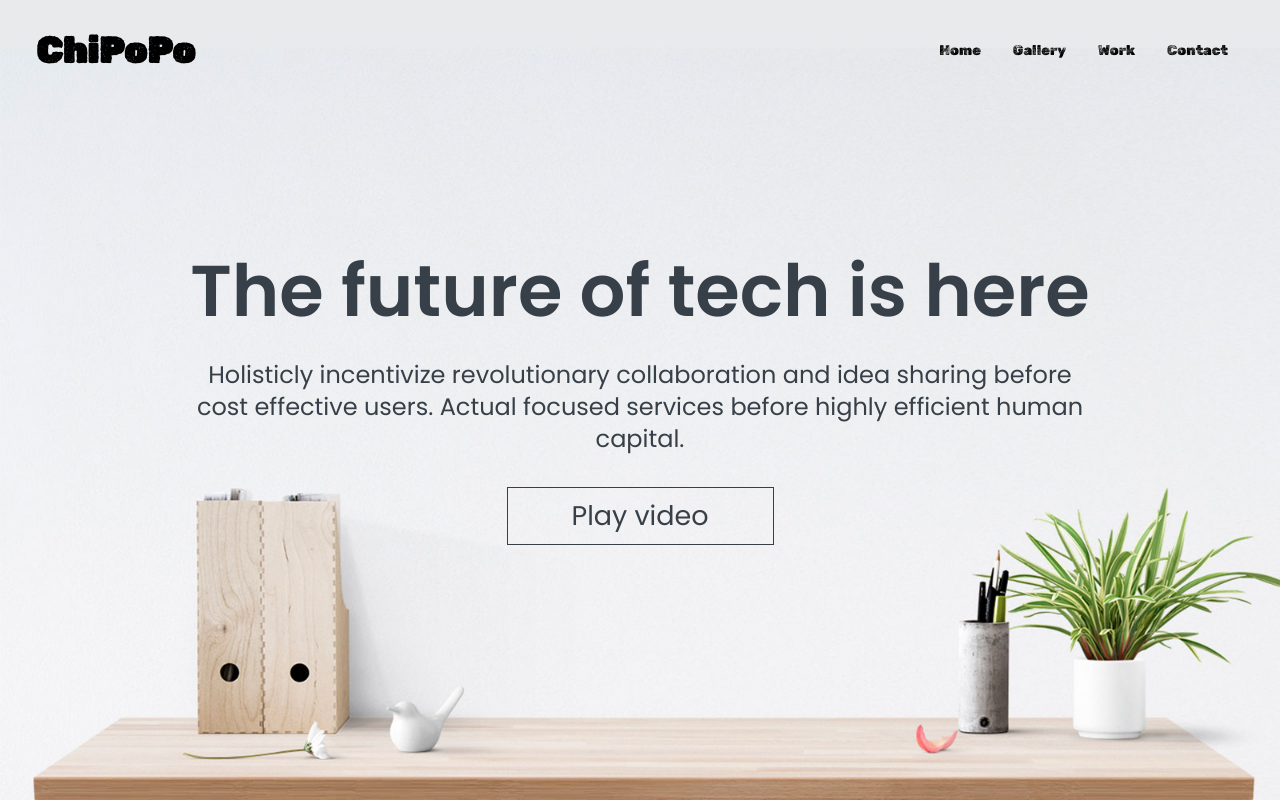
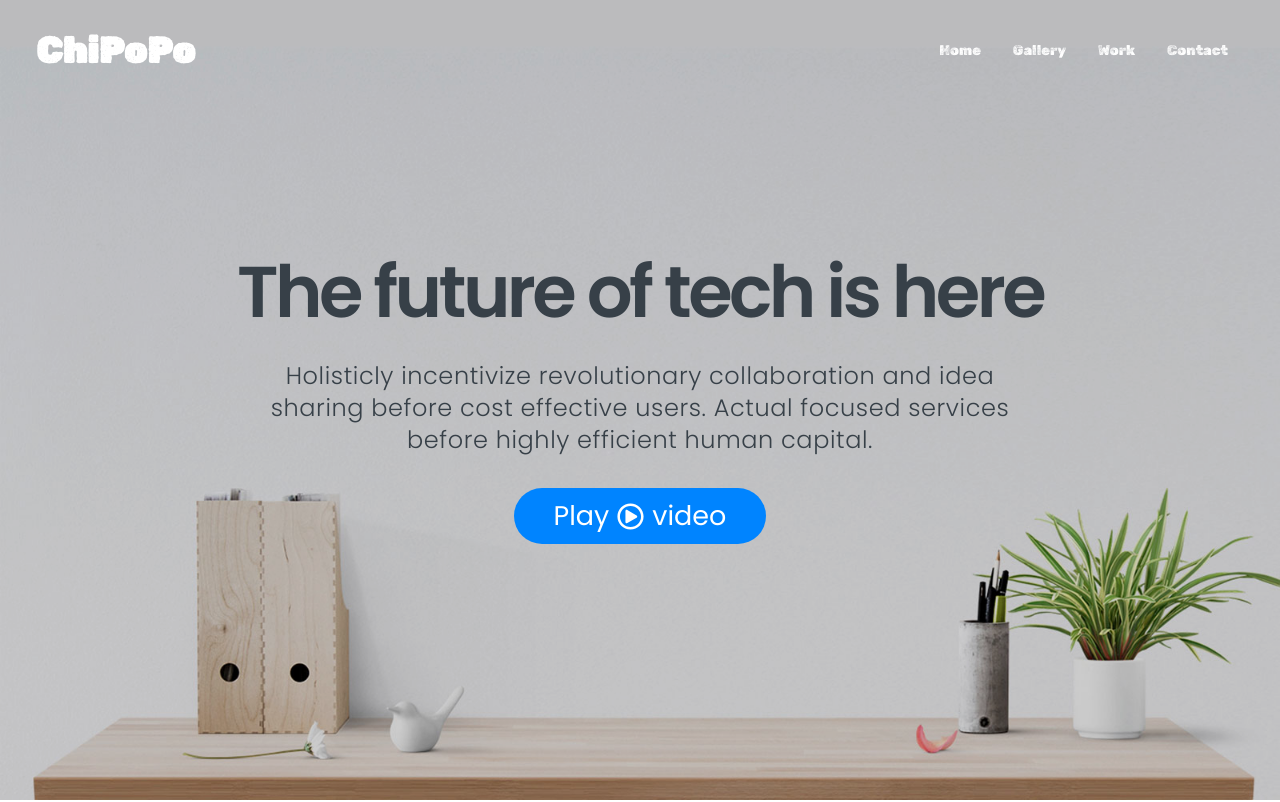
Before and after one commit to carbbykid/vietnamese-restaurant, a Next.js app: page / in a window 1280 px wide. Shown: the top 802 px of the page. Built offline with nearby package versions, Linux system fonts and the light colour scheme.

Commit message:
feat: hero video

```diff
--- a/src/components/layout/Header.tsx
+++ b/src/components/layout/Header.tsx
@@ -26,10 +26,9 @@ const Header = (): JSX.Element => {
 
   return (
     <div
-      style={{
-        backgroundColor: `${isScroll ? "var(--white)" : "transparent"}`,
-      }}
-      className="fixed left-0 top-0 w-full z-10 ease-in duration-300"
+      className={`fixed left-0 top-0 w-full z-10 ease-in duration-300 font-["rubikdirt"] ${
+        isScroll ? "bg-white" : "bg-transparent"
+      }`}
     >
       <div
         className={`max-w-[1240px] m-auto flex justify-between items-center text-white ease-in duration-300 ${
@@ -38,33 +37,29 @@ const Header = (): JSX.Element => {
       >
         <Link href="/">
           <h1
-            style={{
-              color: `${isScroll ? "var(--text)" : "var(--white)"}`,
-              fontFamily: "rubikdirt",
-            }}
-            className="font-bold text-4xl cursor-pointer"
+            className={`font-bold cursor-pointer ease-in duration-200 hover:text-chipo-text ${
+              isScroll ? "text-chipo-text text-3xl" : "text-white text-4xl"
+            }`}
           >
             ChiPoPo
           </h1>
         </Link>
 
         <ul
-          style={{
-            color: `${isScroll ? "var(--text)" : "var(--white)"}`,
-            fontFamily: "rubikdirt",
-          }}
-          className="hidden sm:flex"
+          className={`hidden sm:flex font-["rubikdirt"] ease-in duration-200 ${
+            isScroll ? "text-chipo-text" : "text-white"
+          }`}
         >
-          <li className="p-4">
+          <li className="p-4 hover:text-chipo-text ease-in duration-200">
             <Link href="/">Home</Link>
           </li>
-          <li className="p-4">
+          <li className="p-4 hover:text-chipo-text ease-in duration-200">
             <Link href="/#gallery">Gallery</Link>
           </li>
-          <li className="p-4">
+          <li className="p-4 hover:text-chipo-text ease-in duration-200">
             <Link href="/work">Work</Link>
           </li>
-          <li className="p-4">
+          <li className="p-4 hover:text-chipo-text ease-in duration-200">
             <Link href="/contact">Contact</Link>
           </li>
         </ul>
@@ -77,12 +72,12 @@ const Header = (): JSX.Element => {
           {nav ? (
             <AiOutlineClose
               size={20}
-              style={{ color: `${isScroll ? "var(--text)" : "var(--white)"}` }}
+              className={`${isScroll ? "text-chipo-text" : "white"}`}
             />
           ) : (
             <AiOutlineMenu
               size={20}
-              style={{ color: `${isScroll ? "var(--text)" : "var(--white)"}` }}
+              className={`${isScroll ? "text-chipo-text" : "white"}`}
             />
           )}
         </div>
--- a/src/components/page/home/Hero.tsx
+++ b/src/components/page/home/Hero.tsx
@@ -1,3 +1,5 @@
+import ModalVideo from "components/templates/ModalVideo";
+
 const Hero = ({
   heading,
   message,
@@ -8,12 +10,14 @@ const Hero = ({
   return (
     <div className="flex items-center justify-center h-screen mb-12 custom-img bg-no-repeat bg-cover bg-bottom bg-fixed">
       <div className="absolute top-0 left-0 right-0 bottom-0 bg-black/20 z-[2] mt-[-10rem]" />
-      <div className="p-5 z-[2] w-9/12 m-auto text-center text-chipo-text">
-        <h2 className="text-7xl font-bold">{heading}</h2>
-        <p className="py-8 text-2xl">{message}</p>
-        <button className="px-16 py-2 text-[27px] text-chipo-text border border-chipo-text">
-          Play video
-        </button>
+      <div className="p-5 z-[10] m-auto text-center text-chipo-text sm:w-9/12">
+        <h2 className="text-4xl font-bold tracking-tighter sm:text-7xl">
+          {heading}
+        </h2>
+        <p className="max-w-[100%] text-md py-4 m-auto font-light tracking-wide sm:text-2xl sm:py-8 sm:max-w-[780px]">
+          {message}
+        </p>
+        <ModalVideo />
       </div>
     </div>
   );
--- /dev/null
+++ b/src/components/templates/ModalVideo.tsx
@@ -0,0 +1,72 @@
+import { useState } from "react";
+import { FaRegWindowClose, FaSpinner, FaRegPlayCircle } from "react-icons/fa";
+
+const ModalVideo = (): JSX.Element => {
+  const [modal, setModal] = useState(false);
+  const [videoLoading, setVideoLoading] = useState(true);
+
+  const openModal = () => {
+    setModal(!modal);
+  };
+
+  const spinner = () => {
+    setVideoLoading(!videoLoading);
+  };
+
+  return (
+    <div className="wrap">
+      <button
+        onClick={openModal}
+        className="flex m-auto items-center py-2 px-8 text-[16px] sm:text-[27px] text-white rounded-[60px] bg-chipo-blue ease-in duration-300 hover:bg-chipo-text sm:px-10"
+      >
+        Play <FaRegPlayCircle className=" text-[16px] sm:text-[27px] mx-2" />
+        video
+      </button>
+      <div
+        className={`fixed w-full h-full top-0 left-0 bottom-0 bg-black bg-opacity-80 ease-in duration-200 ${
+          modal ? "visible opacity-1" : "invisible opacity-0"
+        }`}
+      >
+        <div className="flex items-center justify-center w-full h-full">
+          <div className="m-auto">
+            <div
+              onClick={() => {
+                setModal(false);
+                setVideoLoading(true);
+              }}
+            >
+              <FaRegWindowClose
+                arial-label="Close modal"
+                className="text-white text-3xl m-auto ease-in duration-200 hover:text-black"
+              />
+            </div>
+            <div className="modal_video">
+              <div
+                className={`absolute top-1/2 left-1/2 -translate-x-1/2 -translate-y-1/2 ease-in duration-200 ${
+                  videoLoading ? "visible" : "invisible"
+                }`}
+              >
+                <FaSpinner className="text-white text-3xl" />
+              </div>
+
+              <iframe
+                className="modal__video"
+                onLoad={spinner}
+                loading="lazy"
+                width="800"
+                height="500"
+                src="https://player.vimeo.com/video/142705963"
+                title="Vimeo video player"
+                frameBorder="0"
+                allow="accelerometer; autoplay; clipboard-write; encrypted-media; gyroscope; picture-in-picture"
+                allowFullScreen
+              />
+            </div>
+          </div>
+        </div>
+      </div>
+    </div>
+  );
+};
+
+export default ModalVideo;
--- a/tailwind.config.js
+++ b/tailwind.config.js
@@ -1,14 +1,14 @@
-/** @type {import('tailwindcss').Config} */
 module.exports = {
   content: [
     "./pages/**/*.{js,ts,jsx,tsx}",
     "./src/components/**/*.{js,ts,jsx,tsx}",
   ],
   theme: {
-    extend: {},
-    colors: {
-      "chipo-text": "#374048",
-      "chipo-white": "#fff",
+    extend: {
+      colors: {
+        "chipo-text": "#374048",
+        "chipo-blue": "#0084ff",
+      },
     },
   },
   plugins: [],
```
